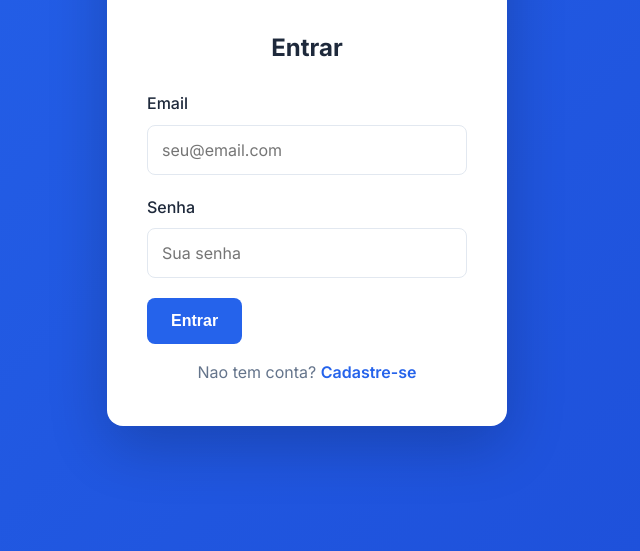
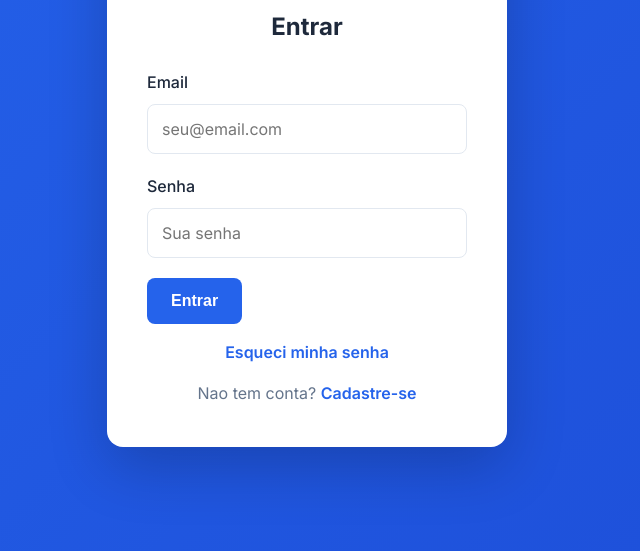
Before and after one commit to Lafabio/HomeATHome, a plain HTML site: page index.html in a window 1280 px wide. Shown: the part 249-800 px from the top of the page, without its empty margins (333-973 px from the left). Drawn offline with nearby package versions, Linux system fonts and the light colour scheme.

Commit message:
Add esqueci senha - reset por email

```diff
--- a/index.html
+++ b/index.html
@@ -31,6 +31,7 @@
                     <input type="password" id="loginSenha" placeholder="Sua senha" required>
                 </div>
                 <button class="btn-primary" onclick="fazerLogin()">Entrar</button>
+                <p class="auth-switch"><a href="#" onclick="esqueciSenha()">Esqueci minha senha</a></p>
                 <p class="auth-switch">Nao tem conta? <a href="#" onclick="mostrarCadastro()">Cadastre-se</a></p>
             </div>
 
--- a/script.js
+++ b/script.js
@@ -110,6 +110,35 @@ async function fazerLogout() {
     usuarioAtual = null;
     document.getElementById('authScreen').style.display = 'flex';
     document.getElementById('appPrincipal').style.display = 'none';
+}
+
+async function esqueciSenha() {
+    var email = document.getElementById('loginEmail').value.trim();
+
+    if (!email) {
+        mostrarErroAuth('Digite seu email no campo acima antes de clicar.');
+        return;
+    }
+
+    if (!supabaseClient) {
+        mostrarErroAuth('Erro: Supabase nao conectado.');
+        return;
+    }
+
+    try {
+        var result = await supabaseClient.auth.resetPasswordForEmail(email, {
+            redirectTo: window.location.origin
+        });
+
+        if (result.error) {
+            mostrarErroAuth(result.error.message);
+            return;
+        }
+
+        mostrarErroAuth('Email enviado! Verifique sua caixa de entrada para redefinir a senha.');
+    } catch (err) {
+        mostrarErroAuth('Erro ao enviar email: ' + err.message);
+    }
 }
 
 function entrarNoApp(usuario) {
```
